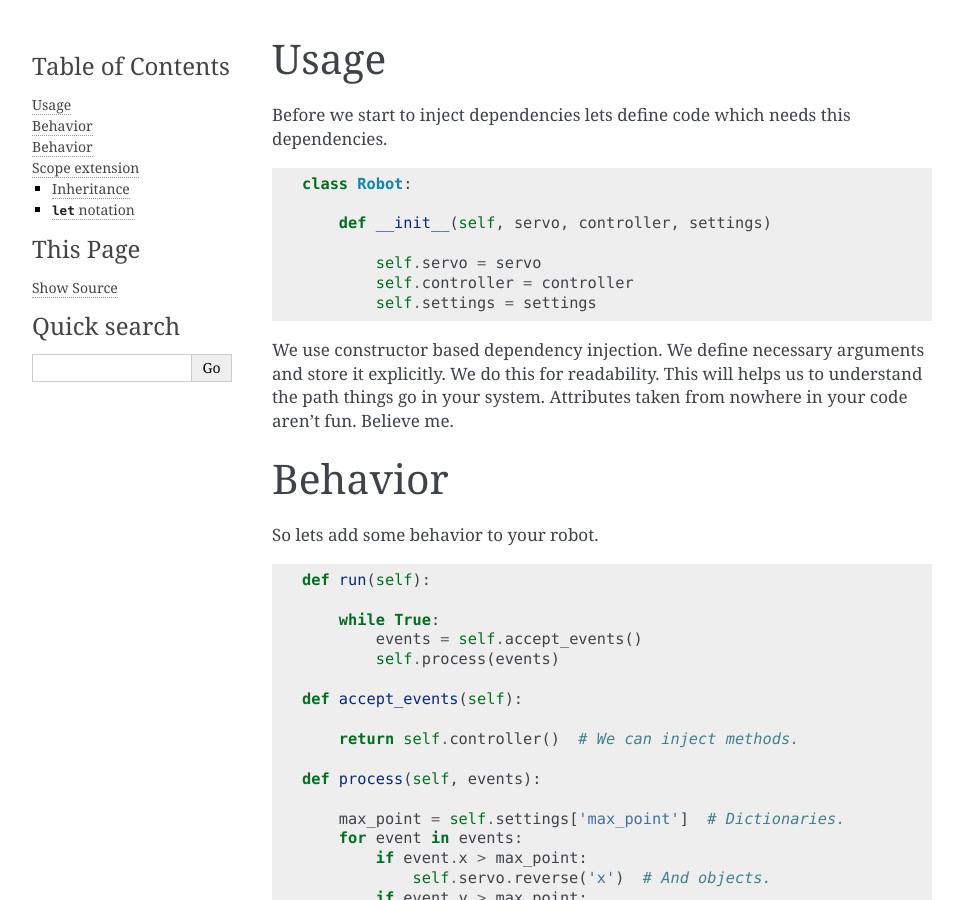
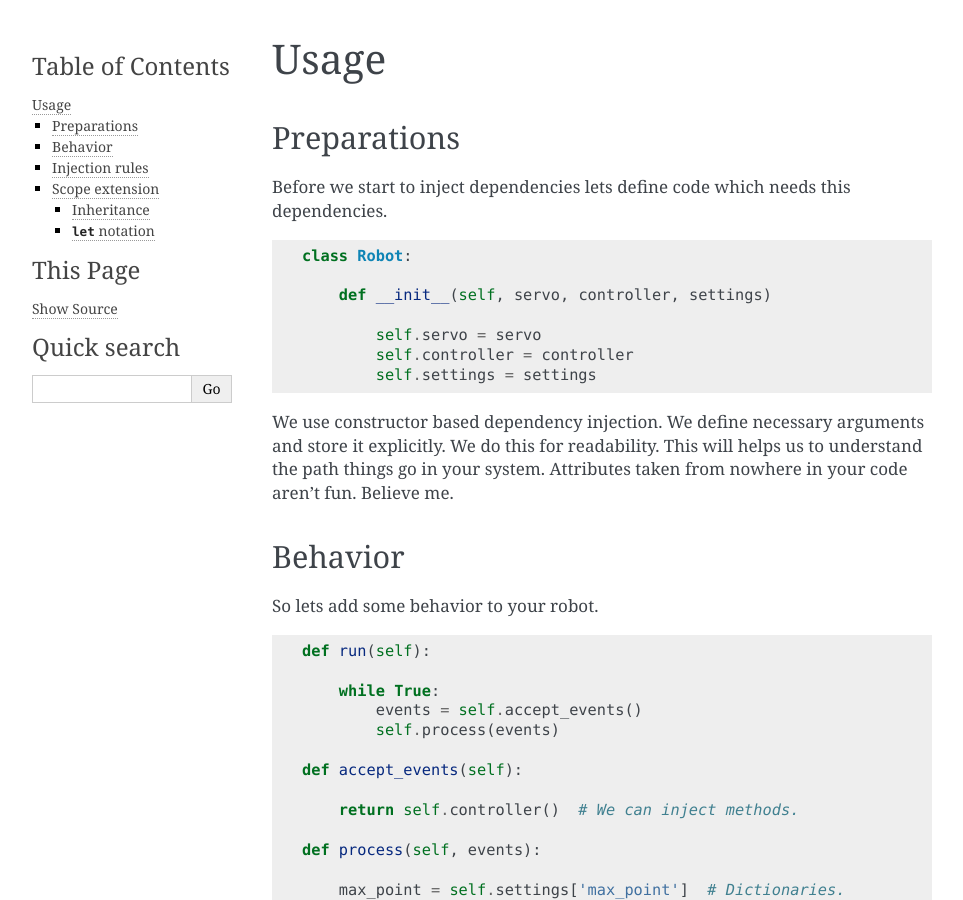
Before and after one commit to proofit404/dependencies, a Sphinx documentation site: the page built from docs/usage.rst, in a window 1280 px wide and 900 px high. Shown: the whole window, without its empty margins (148-1111 px from the left). Built offline with Sphinx 7.4.7, drawn with Linux system fonts in a browser that asks for light colours; some of the changed text lies outside the part shown.

Commit message:
Correct documentation headers.

```diff
--- a/docs/installation.rst
+++ b/docs/installation.rst
@@ -9,7 +12,7 @@ That's it!  Ones installed, ``dependencies`` are available to use.
 Import it and have fun.
 
 Development version
-===================
+-------------------
 
 You can always install last development version directly from source
 control::
--- a/docs/usage.rst
+++ b/docs/usage.rst
@@ -1,5 +1,8 @@
 Usage
 =====
+
+Preparations
+------------
 
 Before we start to inject dependencies lets define code which needs
 this dependencies.
@@ -20,7 +23,7 @@ will helps us to understand the path things go in your system.
 Attributes taken from nowhere in your code aren't fun.  Believe me.
 
 Behavior
-========
+--------
 
 So lets add some behavior to your robot.
 
@@ -79,8 +82,8 @@ So we are close to scream "It's alive!" and run out of the building.
 
 Congratulations!  We build our robot with dependency injection.
 
-Behavior
-========
+Injection rules
+---------------
 
 ``Container`` above is a dependency scope.  You can take any of them
 from his attribute.  Following things happens when you access an
@@ -135,7 +138,7 @@ dependency named ``x`` and find ``1``.  We build ``Baz`` instance then
 use it to build ``Foo`` instance.
 
 Scope extension
-===============
+---------------
 
 You need to have whole collection of dependencies only in injection
 moment i.e. on scope attribute access.  You can define scope partially
@@ -145,7 +148,7 @@ and then extend it.  There are two ways to do that:
 - ``let`` notation
 
 Inheritance
------------
++++++++++++
 
 You can add additional dependencies or redefine already provided in
 the scope subclasses:
@@ -161,7 +164,7 @@ the scope subclasses:
     ChildScope.foo
 
 ``let`` notation
-----------------
+++++++++++++++++
 
 You can temporary redefine dependency for only one case.  This is
 extremely useful for tests.  Inject asserts instead of some dependency
```
Also changed, not shown: other parts of docs/installation.rst (+3 -0 lines).
